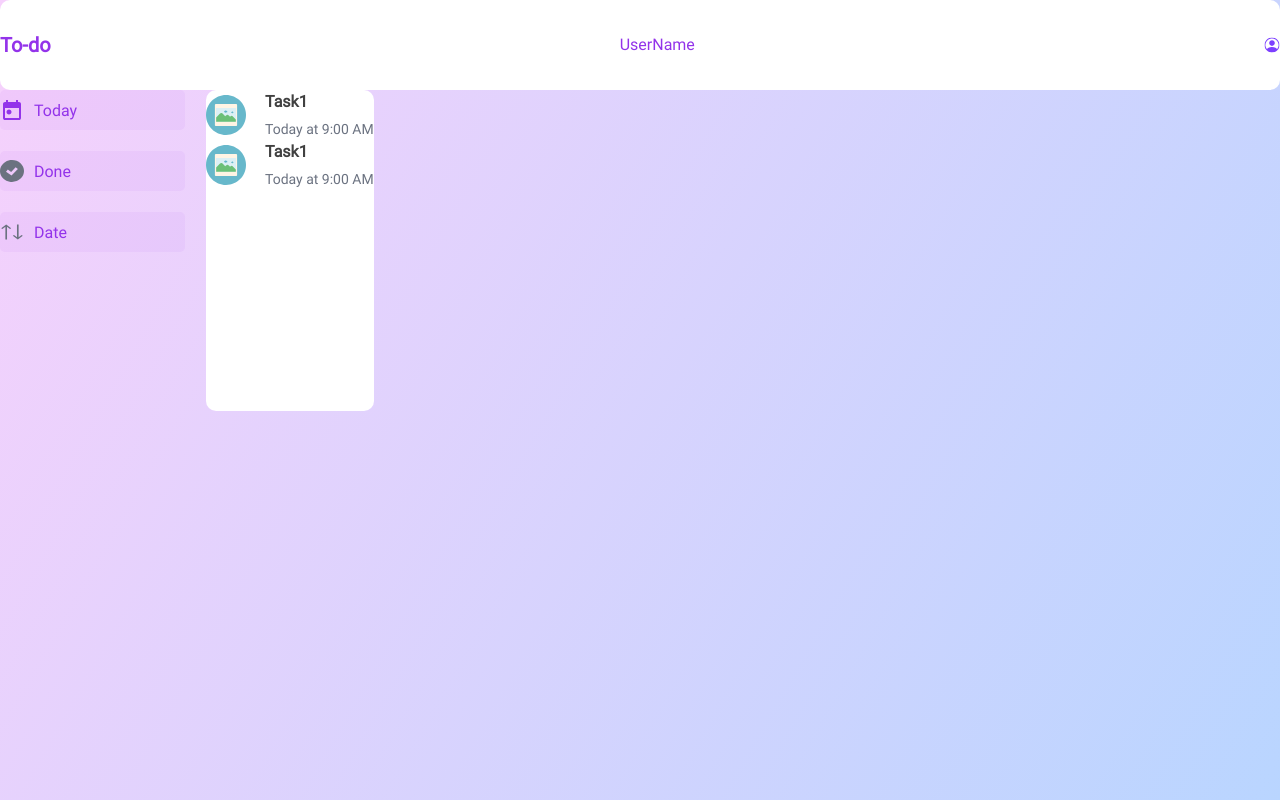
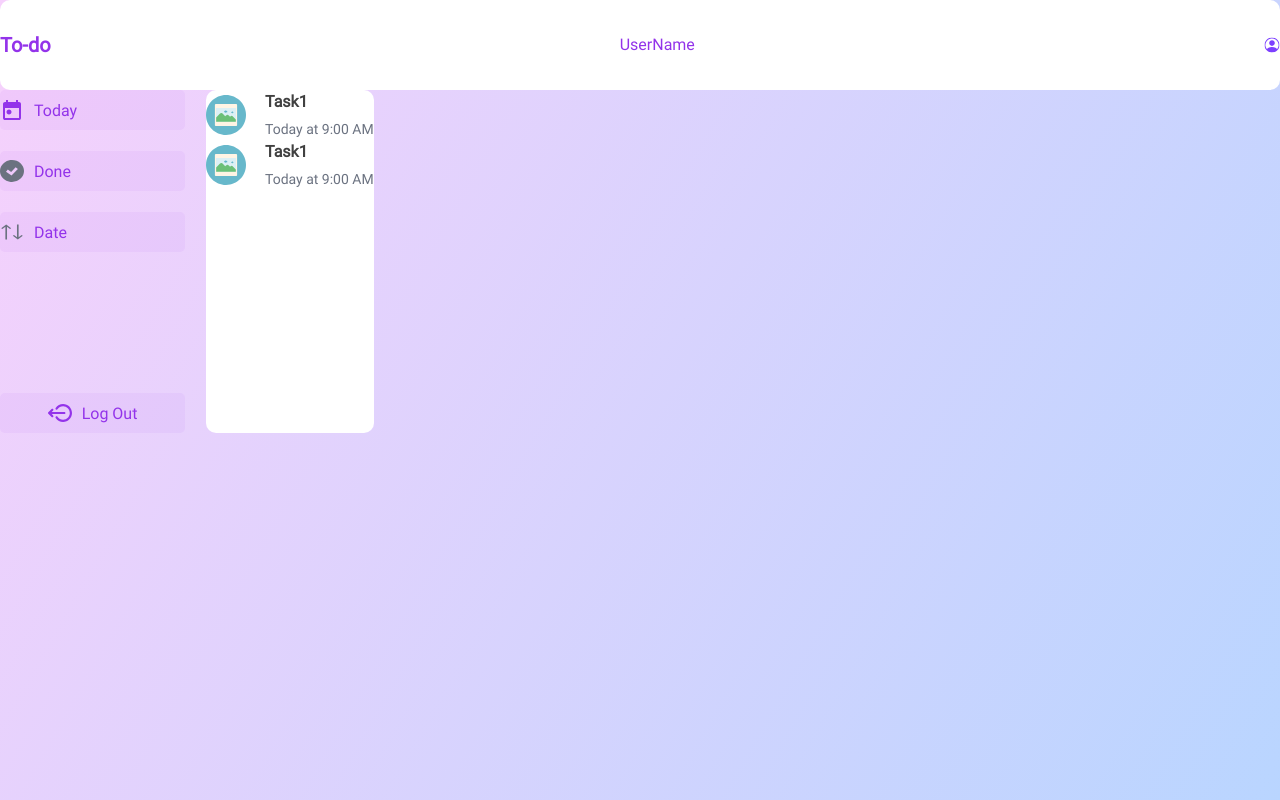
Before and after one commit to tinamilk/todo_v2, a React (Create React App) app: page / in a window 1280 px wide. Built offline with nearby package versions, Linux system fonts and the light colour scheme.

Commit message:
Change menu items

```diff
--- a/package.json
+++ b/package.json
@@ -3,6 +3,7 @@
   "version": "0.1.0",
   "private": true,
   "dependencies": {
+    "@reduxjs/toolkit": "^1.9.1",
     "@testing-library/jest-dom": "^5.16.5",
     "@testing-library/react": "^13.4.0",
     "@testing-library/user-event": "^13.5.0",
@@ -10,6 +11,7 @@
     "@types/node": "^16.18.9",
     "@types/react": "^18.0.26",
     "@types/react-dom": "^18.0.9",
+    "@types/react-redux": "^7.1.24",
     "@types/styled-components": "^5.1.26",
     "prop-types": "^15.8.1",
     "react": "^18.2.0",
--- a/src/components/layout/filter-menu/FilterMenu.tsx
+++ b/src/components/layout/filter-menu/FilterMenu.tsx
@@ -1,9 +1,11 @@
-import { ButtonHTMLAttributes, DetailedHTMLProps } from "react";
+import { useState } from "react";
 import { MenuItem } from "../../ui/menu-item/MenuItem";
-import { MenuWrapper } from "./filter.styled";
+import { FilterButtonsWrapper, IconButton, MenuWrapper } from "./filter.styled";
 import checked from "../../../assets/img/checked-icon.svg";
 import date from "../../../assets/img/date-filter-icon.svg";
 import today from "../../../assets/img/today-icon.svg";
+import logout from "../../../assets/img/logout.svg";
+import { Icon } from "../../ui/menu-item/menu-item.styled";
 
 interface ItemProps {
   isActive: string;
@@ -16,12 +18,19 @@ const menuItems = [
 ];
 
 export const FilterMenu = () => {
+  const activeButton = useState(menuItems[0].name);
   const isActive = "active";
   return (
     <MenuWrapper>
-      {menuItems.map((menuItem) => (
-        <MenuItem title={menuItem.name} path={menuItem.path} />
-      ))}
+      <FilterButtonsWrapper>
+        {menuItems.map((menuItem) => (
+          <MenuItem title={menuItem.name} path={menuItem.path} />
+        ))}
+      </FilterButtonsWrapper>
+      <IconButton>
+        <Icon srcSet={logout} />
+        Log Out
+      </IconButton>
     </MenuWrapper>
   );
 };
--- a/src/components/layout/filter-menu/filter.styled.ts
+++ b/src/components/layout/filter-menu/filter.styled.ts
@@ -5,6 +5,12 @@ interface ItemProps { isActive : boolean};
 
 export const MenuWrapper = styled.div`
     display: flex;
+    flex-direction: column;
+    gap: 141px;
+`
+
+export const FilterButtonsWrapper = styled.div`
+     display: flex;
     flex-direction: column;
     gap: 21px;
 `
@@ -14,4 +20,13 @@ export const IconButton = styled.button`
     flex-direction: row;
     justify-content: center;
     align-items: center;
+    background: rgba(147, 51, 234, 0.06);
+    border-radius: 5px;
+    font-family: 'Roboto';
+    color: #9333EA;
+    font-weight: 400;
+    font-size: 16px;
+    line-height: 19px;
+    padding: 8px;
+    gap: 10px;
 `
--- a/src/components/ui/menu-item/menu-item.styled.ts
+++ b/src/components/ui/menu-item/menu-item.styled.ts
@@ -10,7 +10,7 @@ export const MenuItemWrapper = styled.button`
     align-items: center;
     background-color: ${(props:ItemProps) => props.isActive ? 'rgba(147, 51, 234, 0.06)' : 'none'};
     gap: 10px;
-    color: #9333EA;
+    color: ${(props:ItemProps) => props.isActive ? '#9333EA' : '#6B7280'};
     font-family: 'Roboto';
     font-weight: 400;
     font-size: 16px;
```
Also changed, not shown: src/assets/img/logout.svg (added), 1 other file (tests, documents, lock files or other folders).
